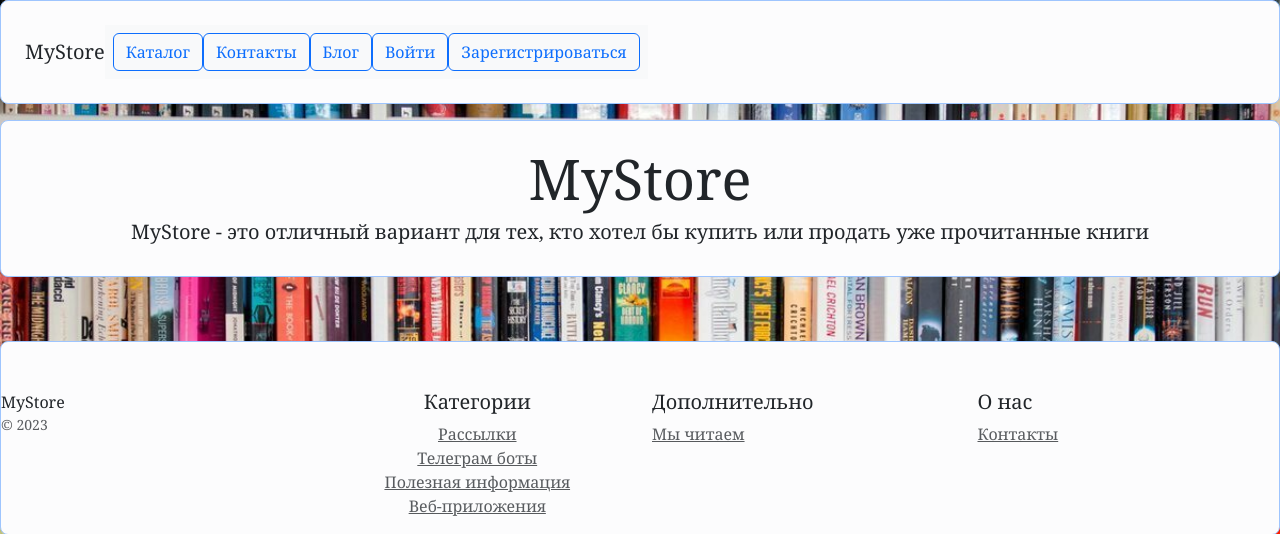
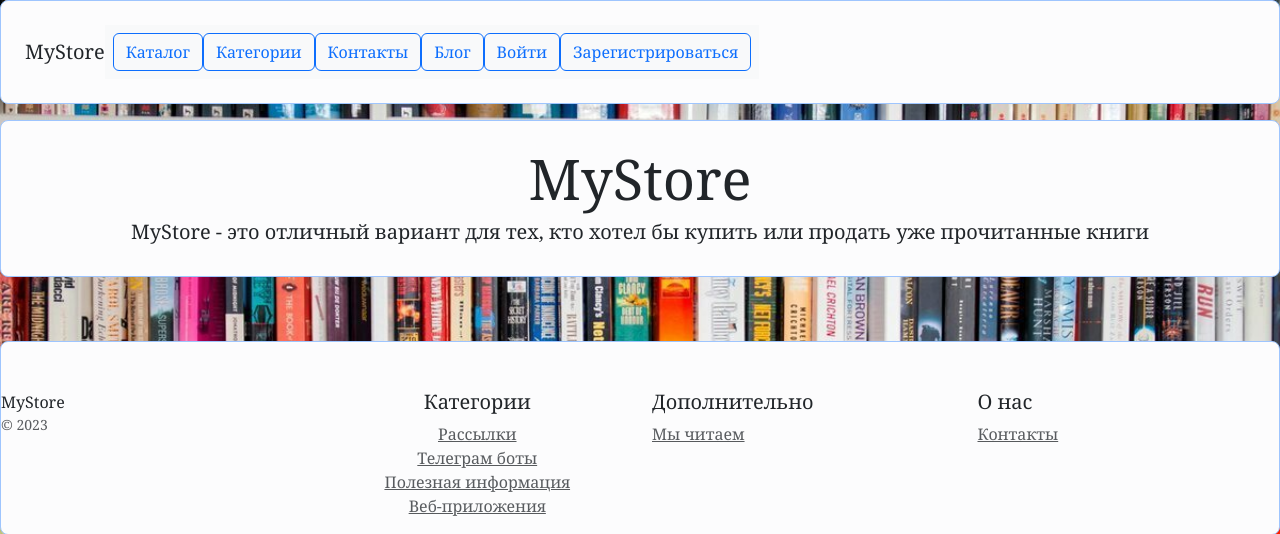
Before and after one commit to valyaplotnikova/home_work_19.2, a Django app: page /blog/list/ in a window 1280 px wide. Shown: the top 534 px of the page. Run offline with Django 5.2, Linux system fonts and the light colour scheme; data that the repository does not hold is empty; some libraries are stand-ins or nearby versions.

Commit message:
update menu

```diff
--- a/catalog/templates/catalog/includes/inc_menu.html
+++ b/catalog/templates/catalog/includes/inc_menu.html
@@ -2,8 +2,10 @@
     <h5 class="my-0 mr-md-auto font-weight-normal">MyStore</h5>
     <nav class="p-2 mb-2 mt-2 mr-2 navbar navbar-expand-lg navbar-light bg-light">
         <a class="btn btn-outline-primary" href="{% url 'catalog:product_list' %}">Каталог</a>
+        <a class="btn btn-outline-primary" href="{% url 'catalog:category_list' %}">Категории</a>
         <a class="btn btn-outline-primary" href="{% url 'catalog:contacts' %}">Контакты</a>
         <a class="btn btn-outline-primary" href="{% url 'blog:blog_list' %}">Блог</a>
+
         {% if user.is_authenticated %}
             <form method="post" action="{% url 'users:logout' %}">
                 {% csrf_token %}
```
